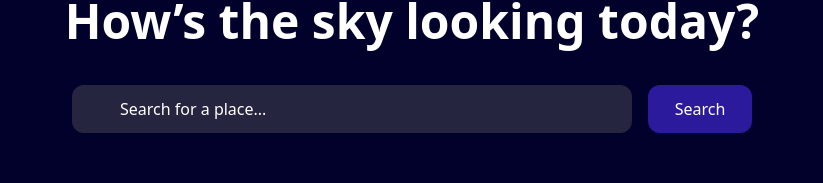
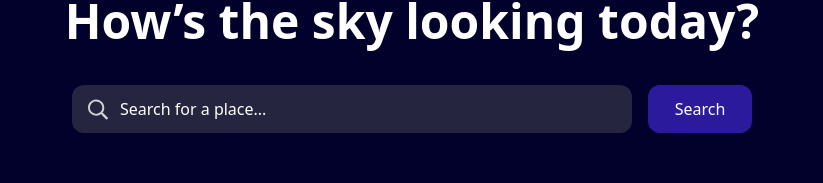
Before and after one commit to ZenenContreras/weatherApp, a React (Vite) app: page / in a window 1280 px wide. Shown: the part 159-342 px from the top of the page, without its empty margins (228-1051 px from the left). Built offline with nearby package versions, Linux system fonts and the light colour scheme.

Commit message:
feat: ticky top-0

```diff
--- a/src/components/NavBar.jsx
+++ b/src/components/NavBar.jsx
@@ -12,7 +12,7 @@ function NavBar({currentUnit, onUnitChange}) {
     };
 
     return (
-        <nav className='flex p-5  justify-between items-center font-dm'>
+        <nav className='sticky top-0 flex p-5  justify-between items-center font-dm'>
             <img src="./logo.svg" alt="" className='w-[130px] md:w-[140px] lg:w-[150px]' />
 
             <div className='relative'>
--- a/src/components/SearchBar.jsx
+++ b/src/components/SearchBar.jsx
@@ -55,8 +55,9 @@ function SearchBar ({ onCitySelect }){
             <h1 className="font-bold text-white text-5xl text-center">How’s the sky looking today?</h1>
             <div className="relative">
                 <div className=" text-white  py-10  flex flex-col lg:flex-row items-center justify-center gap-4">
+                        <img src="/icon-search.svg" className="absolute z-50 left-4  "/>
                         <input
-                            className="h-12 bg-[#262540] w-[350px] lg:w-140 rounded-xl pl-12 pr-5 placeholder-white"
+                            className=" relative h-12 bg-[#262540] w-[350px] lg:w-140 rounded-xl pl-12 pr-5 placeholder-white"
                             type="text"
                             placeholder="Search for a place..."
                             onChange={handleInputChange}
```
